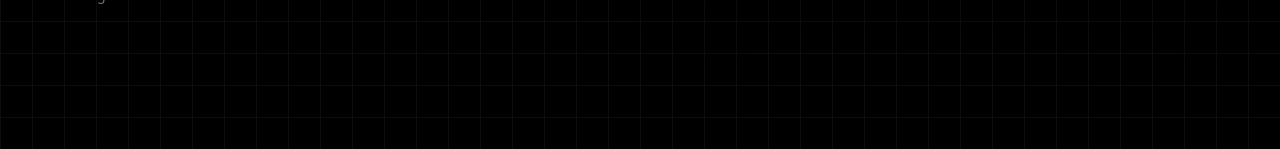
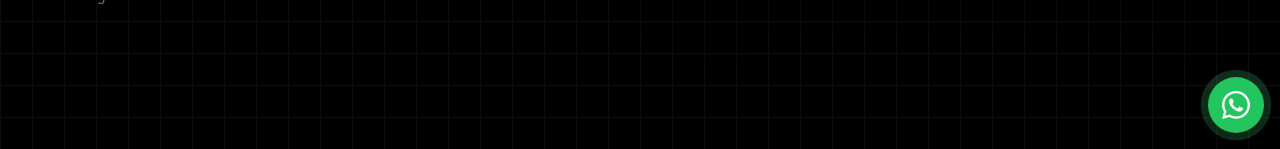
Before and after one commit to PrinceJoshwa/rrl-landing, a Next.js app: page /awards in a window 1280 px wide. Shown: the part 651-800 px from the top of the page. Built offline with nearby package versions, Linux system fonts and the light colour scheme; a web font is replaced by a local one.

Commit message:
Add: Whatsapp Chat

```diff
--- a/app/awards/page.tsx
+++ b/app/awards/page.tsx
@@ -430,7 +430,7 @@ function AwardsHero() {
             transition={{ duration: 0.8, ease: "easeOut" }}
           >
             <Image
-              src="/awardhome.jpeg"
+              src="https://res.cloudinary.com/dsj3kcbf4/image/upload/v1766055536/awardhome_wvhw2f.jpg"
               alt="RRL Awards Ceremony 2025"
               width={600}
               height={400}
@@ -519,66 +519,66 @@ function AwardsList() {
 
 function MediaCoverage() {
   const mediaOutlets = [
+    {
+      name: "ZEE5 Business",
+      image: "https://hebbkx1anhila5yf.public.blob.vercel-storage.com/Token4-rJgVrC4ZKpXxrJCNc4fUufEvGeSlRl.jpeg",
+      description: "Featured coverage of RRL's award-winning achievements in real estate",
+    },
+    {
+      name: "Multiple International Outlets",
+      image: "https://hebbkx1anhila5yf.public.blob.vercel-storage.com/Token2-agM5EwaEeqJv2glMoBTPDLVxczDH3B.jpeg",
+      description: "Coverage across US World Today, Daily Hunt, Indo-Asian News Service, and more",
+    },
+    {
+      name: "The Print",
+      image: "https://hebbkx1anhila5yf.public.blob.vercel-storage.com/Token5-lNU4TqNDvpQhVpKy6LYfNmWQ6KP4UZ.jpeg",
+      description: "In-depth coverage of the 5th Global Real Estate Brand Awards 2023",
+    },
+    {
+      name: "British Columbia Times",
+      image: "https://hebbkx1anhila5yf.public.blob.vercel-storage.com/Token1-LtctPGKlJ54DeYjMfknXCMBTaxglJv.jpeg",
+      description: "International recognition of RRL's remarkable achievements",
+    },
+    {
+      name: "London Channel News",
+      image: "https://hebbkx1anhila5yf.public.blob.vercel-storage.com/Token3-8TEGbwM0sMobG9OpTWtl0ODNH4VBij.jpeg",
+      description: "Global media coverage highlighting RRL's industry leadership",
+    },
+    {
+      name: "World News Network",
+      image: "https://hebbkx1anhila5yf.public.blob.vercel-storage.com/Token6-0aTqnZLkY2wKtVR86VOJYszKP4InKp.jpeg",
+      description: "Comprehensive coverage of distinguished honorees in real estate",
+    },
     // {
     //   name: "ZEE5 Business",
-    //   image: "https://hebbkx1anhila5yf.public.blob.vercel-storage.com/Token4-rJgVrC4ZKpXxrJCNc4fUufEvGeSlRl.jpeg",
+    //   image: "",
     //   description: "Featured coverage of RRL's award-winning achievements in real estate",
     // },
     // {
     //   name: "Multiple International Outlets",
-    //   image: "https://hebbkx1anhila5yf.public.blob.vercel-storage.com/Token2-agM5EwaEeqJv2glMoBTPDLVxczDH3B.jpeg",
+    //   image: "",
     //   description: "Coverage across US World Today, Daily Hunt, Indo-Asian News Service, and more",
     // },
     // {
     //   name: "The Print",
-    //   image: "https://hebbkx1anhila5yf.public.blob.vercel-storage.com/Token5-lNU4TqNDvpQhVpKy6LYfNmWQ6KP4UZ.jpeg",
+    //   image: "",
     //   description: "In-depth coverage of the 5th Global Real Estate Brand Awards 2023",
     // },
     // {
     //   name: "British Columbia Times",
-    //   image: "https://hebbkx1anhila5yf.public.blob.vercel-storage.com/Token1-LtctPGKlJ54DeYjMfknXCMBTaxglJv.jpeg",
+    //   image: "",
     //   description: "International recognition of RRL's remarkable achievements",
     // },
     // {
     //   name: "London Channel News",
-    //   image: "https://hebbkx1anhila5yf.public.blob.vercel-storage.com/Token3-8TEGbwM0sMobG9OpTWtl0ODNH4VBij.jpeg",
+    //   image: "",
     //   description: "Global media coverage highlighting RRL's industry leadership",
     // },
     // {
     //   name: "World News Network",
-    //   image: "https://hebbkx1anhila5yf.public.blob.vercel-storage.com/Token6-0aTqnZLkY2wKtVR86VOJYszKP4InKp.jpeg",
+    //   image: "",
     //   description: "Comprehensive coverage of distinguished honorees in real estate",
     // },
-    {
-      name: "ZEE5 Business",
-      image: "",
-      description: "Featured coverage of RRL's award-winning achievements in real estate",
-    },
-    {
-      name: "Multiple International Outlets",
-      image: "",
-      description: "Coverage across US World Today, Daily Hunt, Indo-Asian News Service, and more",
-    },
-    {
-      name: "The Print",
-      image: "",
-      description: "In-depth coverage of the 5th Global Real Estate Brand Awards 2023",
-    },
-    {
-      name: "British Columbia Times",
-      image: "",
-      description: "International recognition of RRL's remarkable achievements",
-    },
-    {
-      name: "London Channel News",
-      image: "",
-      description: "Global media coverage highlighting RRL's industry leadership",
-    },
-    {
-      name: "World News Network",
-      image: "",
-      description: "Comprehensive coverage of distinguished honorees in real estate",
-    },
   ]
 
   return (
@@ -834,7 +834,7 @@ function LegacyAchievements() {
         <div className="mb-12 md:mb-20 grid items-center gap-12 md:grid-cols-2 md:gap-16">
           <div className="relative rounded-3xl bg-black/30 border border-gold-800 p-4 sm:p-6 shadow-2xl">
             <Image
-              src="/zee.jpeg"
+              src="https://res.cloudinary.com/dsj3kcbf4/image/upload/v1766055741/zee_v9vmto.jpg"
               alt="5th Global Real Estate Brand Awards 2023"
               width={600}
               height={400}
--- a/app/layout.tsx
+++ b/app/layout.tsx
@@ -242,6 +242,7 @@ import Script from "next/script";
 import "./globals.css";
 import { Header } from "@/components/layout/header";
 import { Footer } from "@/components/layout/footer";
+import WhatsAppChat from "@/components/Whatsappchat";
 
 const inter = Inter({ subsets: ["latin"], variable: "--font-inter" });
 const playfair = Playfair_Display({ subsets: ["latin"], variable: "--font-playfair" });
@@ -336,7 +337,9 @@ export default function RootLayout({ children }: { children: React.ReactNode })
 
         <Header />
         <main>{children}</main>
+        <WhatsAppChat />
         <Footer />
+
       </body>
     </html>
   );
--- /dev/null
+++ b/components/Whatsappchat.tsx
@@ -0,0 +1,99 @@
+"use client";
+
+import React, { useState, useEffect } from "react";
+import { motion, AnimatePresence } from "framer-motion";
+import { FontAwesomeIcon } from "@fortawesome/react-fontawesome";
+import { faTimes } from "@fortawesome/free-solid-svg-icons";
+import { faWhatsapp } from "@fortawesome/free-brands-svg-icons";
+import { config } from "@fortawesome/fontawesome-svg-core";
+import "@fortawesome/fontawesome-svg-core/styles.css";
+
+// Prevent Font Awesome from automatically adding its CSS
+config.autoAddCss = false;
+
+const WhatsAppChat: React.FC = () => {
+    const [isOpen, setIsOpen] = useState<boolean>(false);
+    const [isMounted, setIsMounted] = useState<boolean>(false);
+
+    const phoneNumber: string = "+918494966966"; // Replace with your actual WhatsApp number
+    const message: string = encodeURIComponent(
+        "Hello, I need more information about the property."
+    );
+
+    const toggleChat = (): void => setIsOpen((prev) => !prev);
+
+    useEffect(() => {
+        setIsMounted(true);
+    }, []);
+
+    if (!isMounted) {
+        return null;
+    }
+
+    return (
+        <>
+            <motion.div
+                className="fixed bottom-4 right-4 z-50"
+                initial={{ scale: 0 }}
+                animate={{ scale: 1 }}
+                transition={{ type: "spring", stiffness: 260, damping: 20 }}
+            >
+                {/* Blinking Animation Wrapper */}
+                <motion.div
+                    className="absolute inset-0 rounded-full bg-green-400 opacity-50"
+                    animate={{
+                        scale: [1, 1.4, 1],
+                        opacity: [0.4, 0.1, 0.4],
+                    }}
+                    transition={{
+                        duration: 1.5,
+                        repeat: Infinity,
+                    }}
+                />
+
+                <button
+                    onClick={toggleChat}
+                    className="relative flex items-center justify-center w-14 h-14 bg-green-500 text-white rounded-full shadow-lg hover:bg-green-600 transition-colors"
+                >
+                    <FontAwesomeIcon icon={faWhatsapp} size="2x" />
+                </button>
+
+            </motion.div>
+
+            <AnimatePresence>
+                {isOpen && (
+                    <motion.div
+                        className="fixed bottom-20 right-4 bg-white p-4 rounded-lg shadow-xl z-50 w-72"
+                        initial={{ opacity: 0, y: 50, scale: 0.3 }}
+                        animate={{ opacity: 1, y: 0, scale: 1 }}
+                        exit={{ opacity: 0, scale: 0.5, transition: { duration: 0.2 } }}
+                        transition={{ type: "spring", damping: 25, stiffness: 500 }}
+                    >
+                        <button
+                            onClick={toggleChat}
+                            className="absolute top-2 right-2 text-gray-500 hover:text-gray-700"
+                        >
+                            <FontAwesomeIcon icon={faTimes} size="lg" />
+                        </button>
+
+                        <h3 className="text-lg font-semibold mb-2">Chat with us on WhatsApp</h3>
+                        <p className="text-sm text-gray-600 mb-4">
+                            Click the button below to learn more about the property                   </p>
+
+                        <a
+                            href={`https://wa.me/${phoneNumber}?text=${message}`}
+                            target="_blank"
+                            rel="noopener noreferrer"
+                            className="bg-green-500 text-white py-2 px-4 rounded-full inline-block text-center w-full hover:bg-green-600 transition-colors"
+                        >
+                            <FontAwesomeIcon icon={faWhatsapp} className="mr-2" />
+                            Whatsapp
+                        </a>
+                    </motion.div>
+                )}
+            </AnimatePresence>
+        </>
+    );
+};
+
+export default WhatsAppChat;
--- a/package.json
+++ b/package.json
@@ -10,6 +10,9 @@
   },
   "dependencies": {
     "@formspree/react": "^3.0.0",
+    "@fortawesome/free-brands-svg-icons": "^7.1.0",
+    "@fortawesome/free-solid-svg-icons": "^7.1.0",
+    "@fortawesome/react-fontawesome": "^3.1.1",
     "@radix-ui/react-accordion": "^1.2.12",
     "@radix-ui/react-checkbox": "^1.3.2",
     "@radix-ui/react-dialog": "^1.1.14",
```
Also changed, not shown: 1 other file (tests, documents, lock files or other folders).
